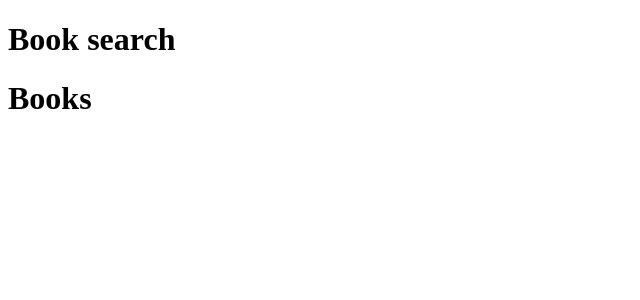
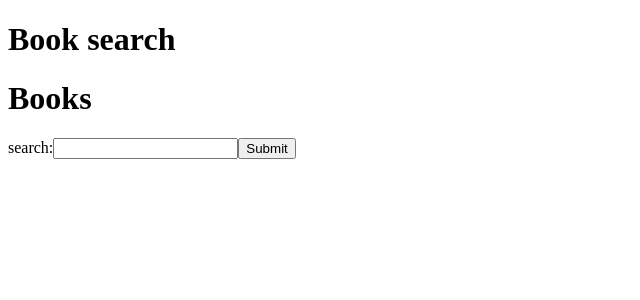
Before and after one commit to awigdale/Google-book-search, a React (Create React App) app: page / in a window 1280 px wide. Shown: the top 300 px of the page, without its empty margins (0-640 px from the left). Built offline with nearby package versions, Linux system fonts and the light colour scheme.

Commit message:
added input form for search bar

```diff
--- a/package.json
+++ b/package.json
@@ -4,6 +4,7 @@
   "private": true,
   "dependencies": {
     "express": "^4.16.4",
+    "prettier": "^1.14.3",
     "react": "^16.6.0",
     "react-dom": "^16.6.0",
     "react-router-dom": "^4.3.1",
--- a/src/client/components/books.js
+++ b/src/client/components/books.js
@@ -1,18 +1,37 @@
-import React, { Component } from 'react'
-
+import React, { Component, Fragment } from 'react';
 
 class Books extends Component {
   state = {
-    allBooks: []
+    allBooks: [],
+    searchInput: '',
+  };
+
+  handleChange(event) {
+    this.setState({ searchInput: event.target.value });
   }
 
+  handleSubmit(event) {
+    //make api request
+  }
 
   render() {
     return (
-      <h1>Books</h1>
-    )
+      <Fragment>
+        <h1>Books</h1>
+        <form onSubmit={this.handleSubmit.bind(this)}>
+          <label>
+            search:
+            <input
+              type="text"
+              value={this.state.searchInput}
+              onChange={this.handleChange.bind(this)}
+            />
+          </label>
+          <input type="submit" value="Submit" />
+        </form>
+      </Fragment>
+    );
   }
-
 }
 
-export default Books
+export default Books;
```
